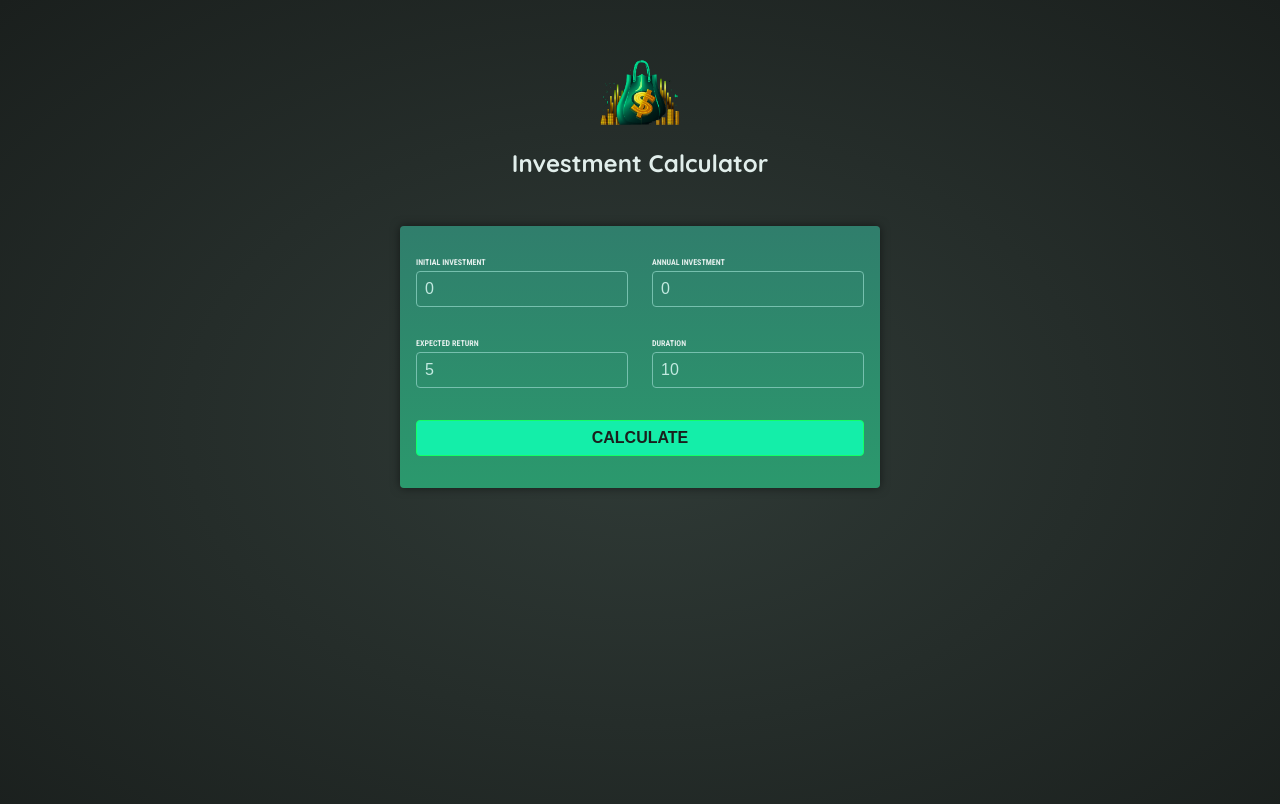
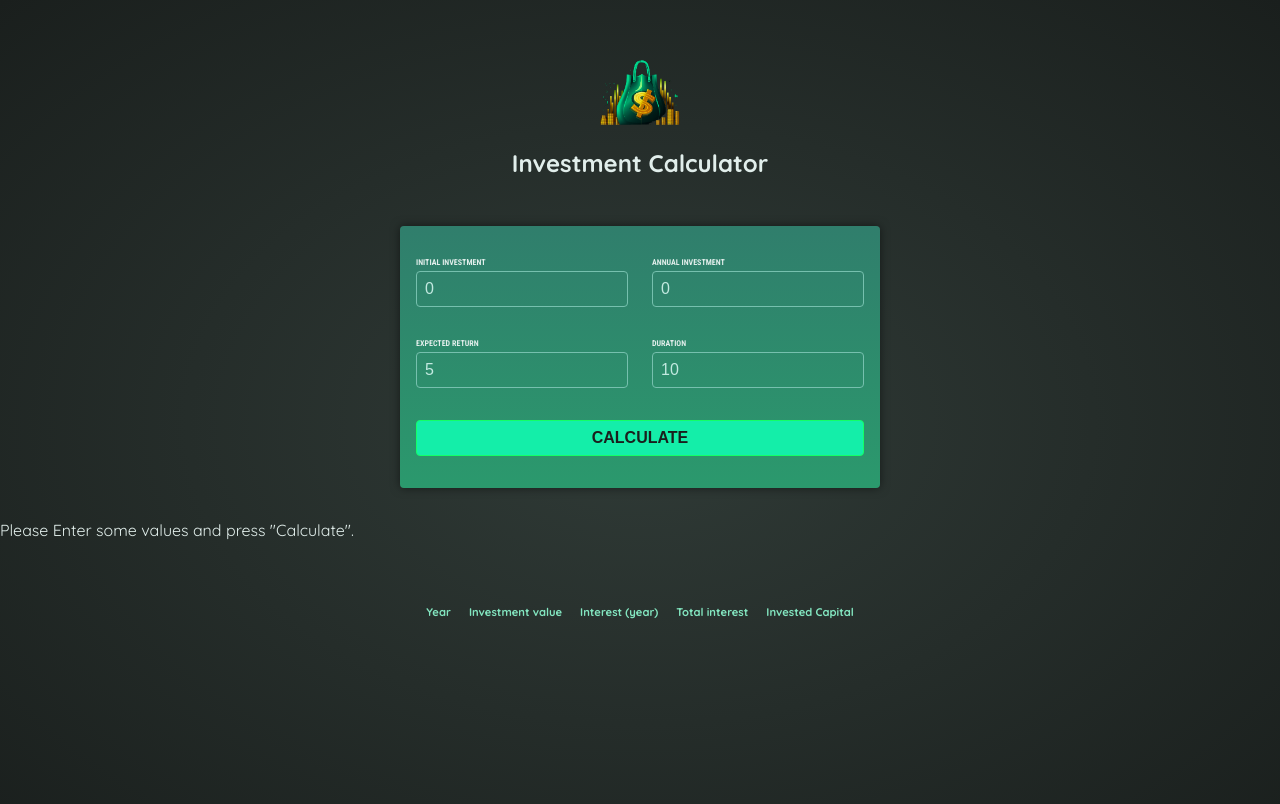
Before and after one commit to antonis04/AngularFinanceCalcApp, an Angular app: page / in a window 1280 px wide. Shown: the top 804 px of the page. Built offline with nearby package versions, Linux system fonts and the light colour scheme.

Commit message:
lesson in progress

```diff
--- a/src/app/app.component.html
+++ b/src/app/app.component.html
@@ -1,2 +1,3 @@
 <app-header />
 <app-user-input (calculate)="onCalculateInvestmentResults($event)" />
+<app-investment-results [results]="resultsData" />
--- a/src/app/app.component.ts
+++ b/src/app/app.component.ts
@@ -1,15 +1,27 @@
-import { Component } from '@angular/core';
+import { Component, Output } from '@angular/core';
 import { HeaderComponent } from "./header/header.component";
 import { UserInputComponent } from "./user-input/user-input.component";
 import type { InvestmentInput } from './investment-input.model';
+import { InvestmentResultsComponent } from "./investment-results/investment-results.component";
 
 @Component({
   selector: 'app-root',
   standalone: true,
   templateUrl: './app.component.html',
-  imports: [HeaderComponent, UserInputComponent],
+  imports: [HeaderComponent, UserInputComponent, InvestmentResultsComponent],
 })
 export class AppComponent {
+
+  resultsData?: {
+    year: number,
+    interest: number,
+    valueEndOfYear: number,
+    annualInvestment: number,
+    totalInterest: number,
+    totalAmountInvested: number,
+  }[];
+
+
   onCalculateInvestmentResults(data: InvestmentInput) {
     const { initialInvestment, annualInvestment, duration, expectedReturn } = data;
     const annualData = [];
@@ -31,7 +43,7 @@
       });
     }
 
-    console.log(annualData);
+    this.resultsData = annualData;
   }
 
 }
--- a/src/app/investment-results/investment-results.component.ts
+++ b/src/app/investment-results/investment-results.component.ts
@@ -17,5 +17,5 @@
     annualInvestment: number,
     totalInterest: number,
     totalAmountInvested: number,
-  };
+  }[];
 }
```
